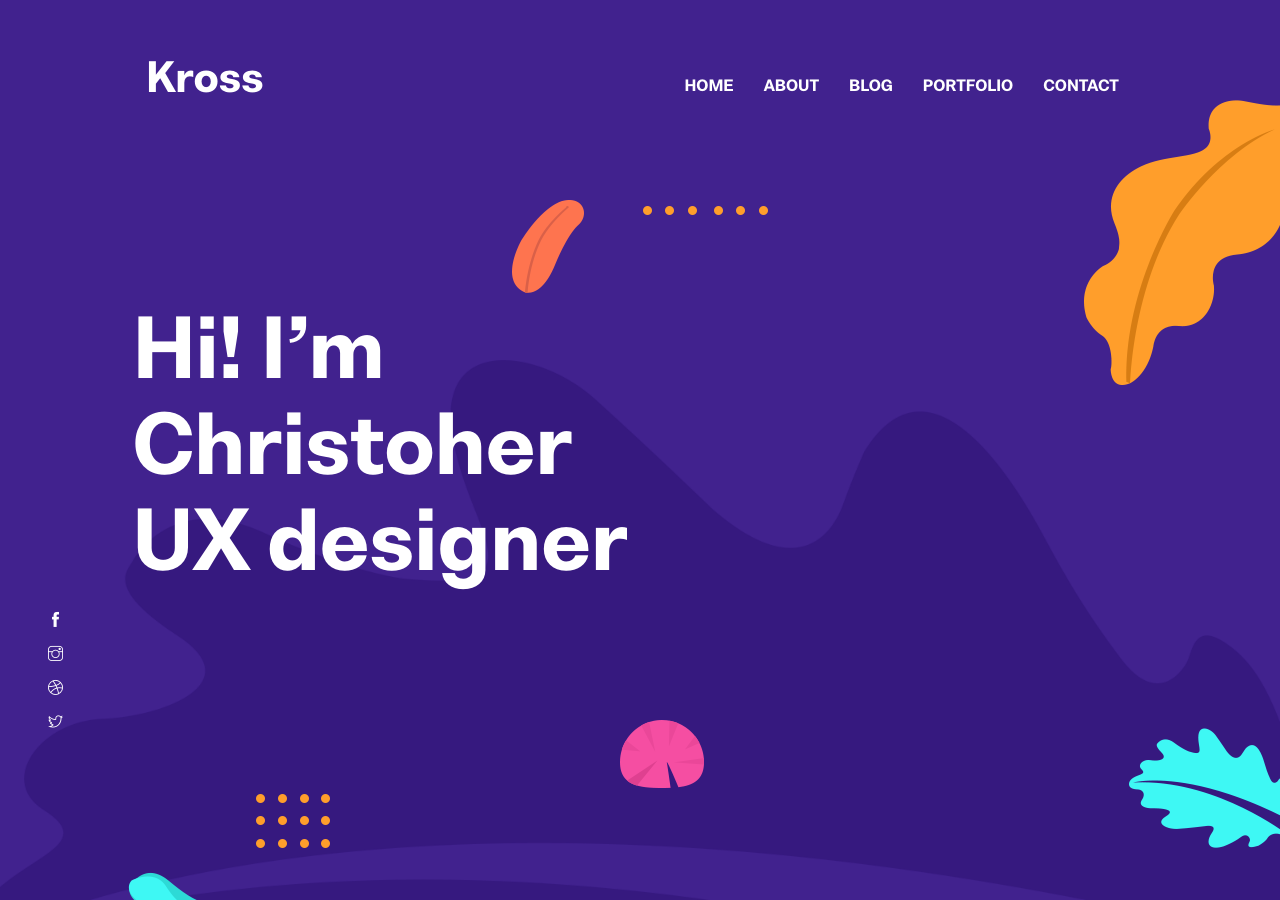
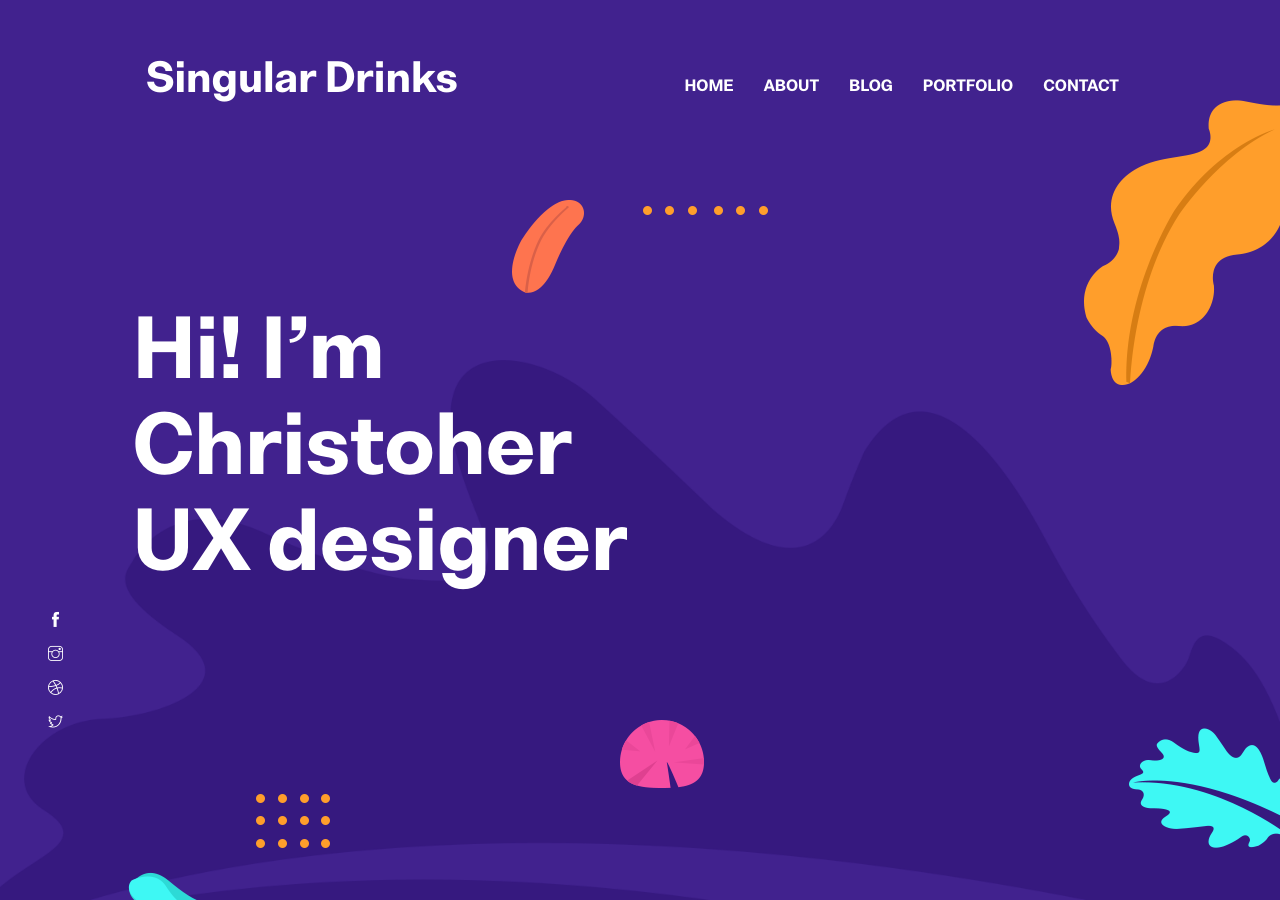
Before and after one commit to SingularDrinks/singulardrinks, a Jekyll site: the page built from index.html, in a window 1280 px wide and 900 px high. Built offline with Jekyll 4.4.1, drawn with Linux system fonts in a browser that asks for light colours.

Commit message:
update theme

```diff
--- a/_data/settings.yml
+++ b/_data/settings.yml
@@ -1,7 +1,7 @@
 #-------------------------------
 # General Site Settings
 
-title: Kross
+title: Singular Drinks
 logo:
 author: themefisher
 description: this is meta description
```
